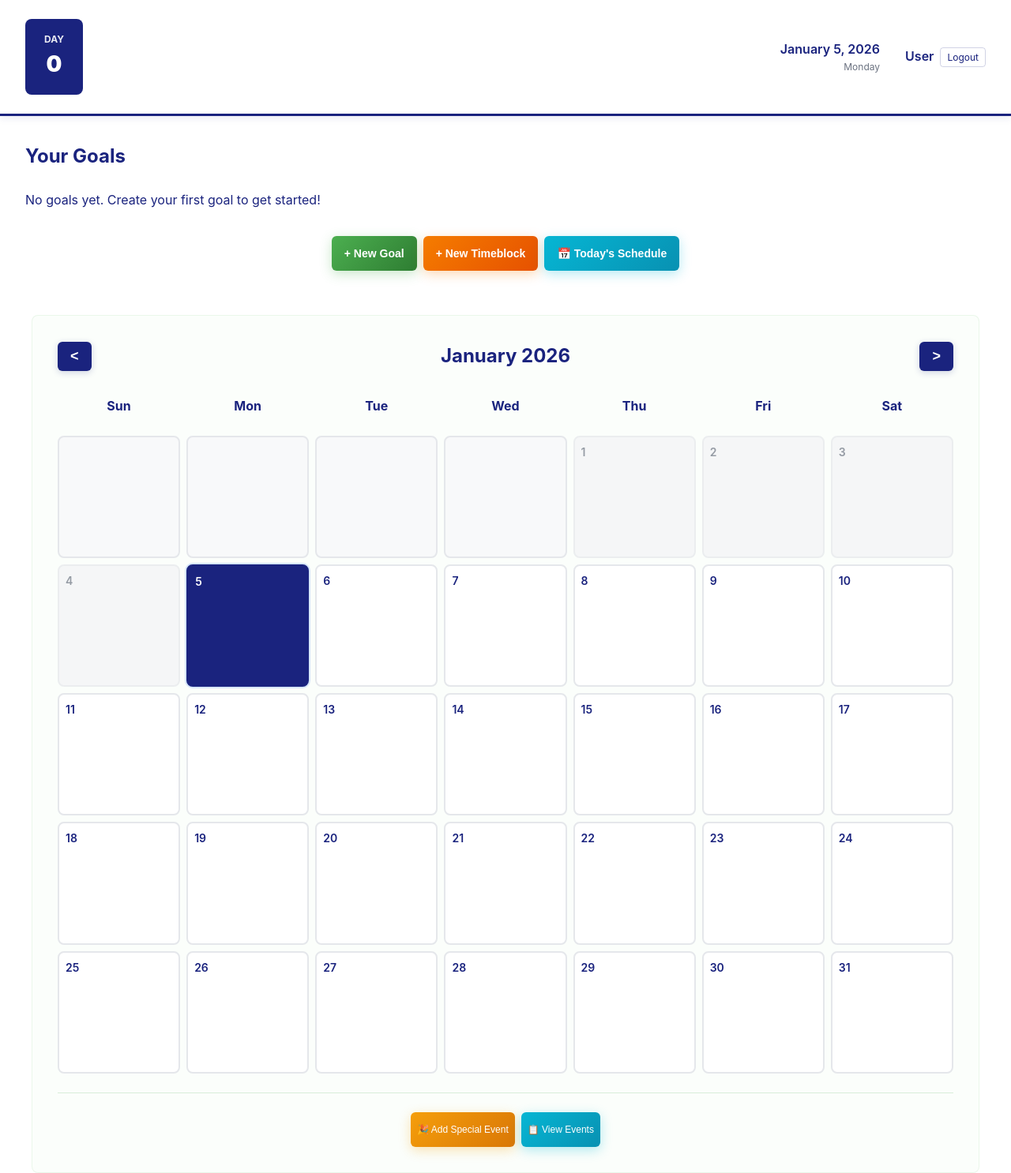
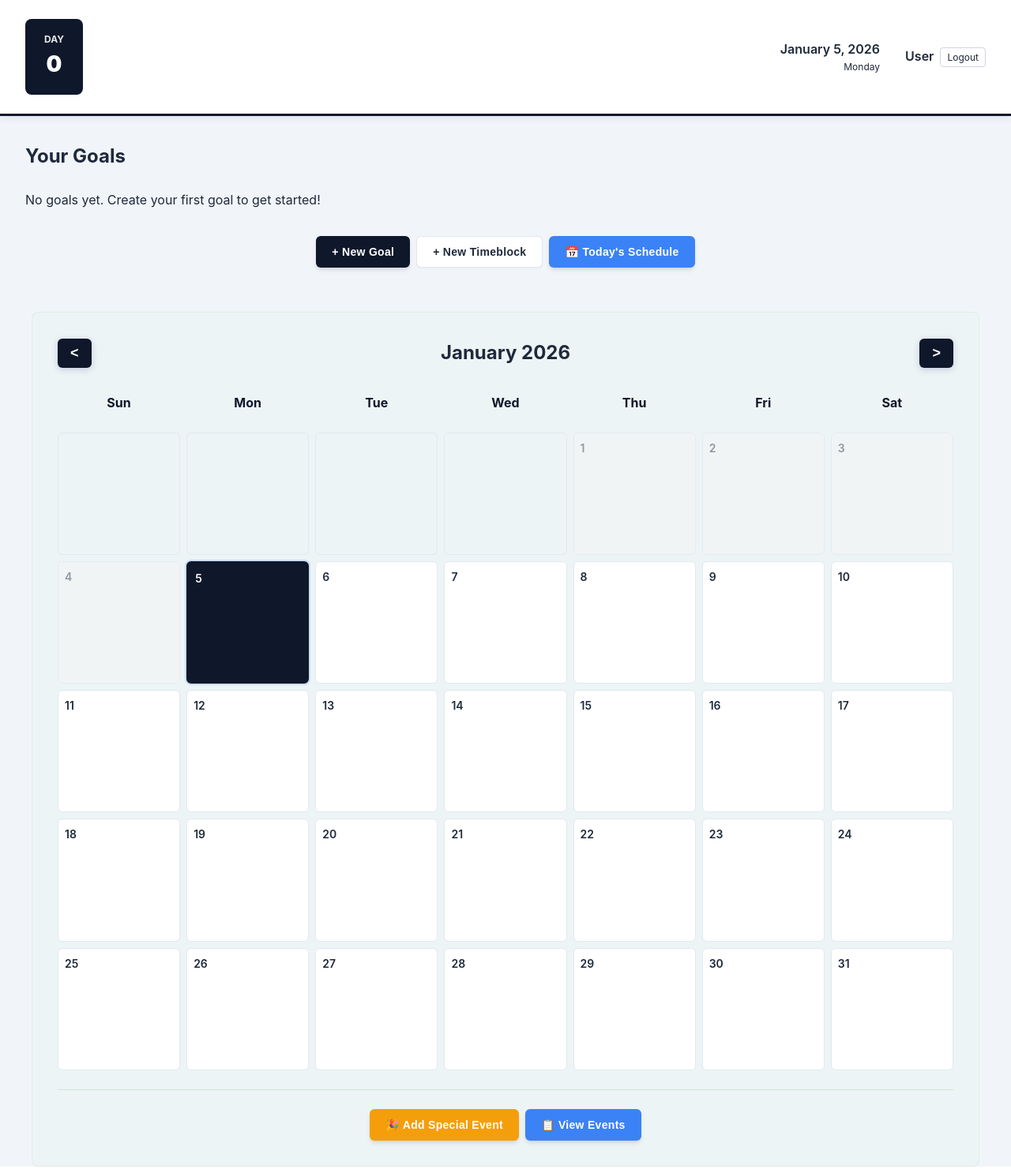
Before and after one commit to mdkhubaib94/GOLs, a Django app: page /dashboard/ in a window 1280 px wide. Shown: the whole page at 79% size. Run offline with Django 5.2, Linux system fonts and the light colour scheme; the visitor is signed in with stand-in values (Sample User, id 1); data that the repository does not hold is empty.

Commit message:
UI/UX Overhaul: New Slate & Teal theme, modernized components, and deployment fixes

```diff
--- a/goals/static/css/styles.css
+++ b/goals/static/css/styles.css
@@ -9,26 +9,64 @@
 }
 
 :root {
-    /* Colors - Updated to match landing page */
-    --primary: #1a237e;
-    --primary-dark: #0d1b5e;
-    --secondary: #4caf50;
+    /* =========================================
+       DESIGN SYSTEM - SLATE & TEAL THEME
+       ========================================= */
+
+    /* Primary Paradigm: Professional & Calm */
+    --primary: #0f172a;
+    /* Slate 900 - Headings, Primary Actions */
+    --primary-light: #334155;
+    /* Slate 700 */
+    --accent: #0d9488;
+    /* Teal 600 - Highlights, Success actions */
+    --accent-hover: #0f766e;
+    /* Teal 700 */
+
+    /* Semantic Colors */
+    --secondary: #0d9488;
+    /* Teal as secondary for continuity */
+    --success: #10b981;
+    /* Emerald 500 */
     --danger: #ef4444;
-    --warning: #f57c00;
-    --info: #06b6d4;
-    --light: #f8f9fa;
-    --dark: #1a237e;
-    --gray: #6b7280;
-    --border: #e5e7eb;
-
-    /* Goal type colors for calendar dots */
-    --color-gym: #22c55e;
+    /* Red 500 */
+    --warning: #f59e0b;
+    /* Amber 500 */
+    --info: #3b82f6;
+    /* Blue 500 */
+
+    /* Neutral/Surface Colors */
+    --bg-app: #f1f5f9;
+    /* Slate 100 - Main Background */
+    --surface: #ffffff;
+    /* White - Cards/Modals */
+    --surface-hover: #f8fafc;
+    /* Slate 50 */
+    --border: #e2e8f0;
+    /* Slate 200 */
+    --text-main: #1e293b;
+    /* Slate 800 */
+    --text-muted: #64748b;
+    /* Slate 500 */
+
+    /* Shadows (Elevation) */
+    --shadow-sm: 0 1px 2px 0 rgb(0 0 0 / 0.05);
+    --shadow-md: 0 4px 6px -1px rgb(0 0 0 / 0.1), 0 2px 4px -2px rgb(0 0 0 / 0.1);
+    --shadow-lg: 0 10px 15px -3px rgb(0 0 0 / 0.1), 0 4px 6px -4px rgb(0 0 0 / 0.1);
+    --shadow-xl: 0 20px 25px -5px rgb(0 0 0 / 0.1), 0 8px 10px -6px rgb(0 0 0 / 0.1);
+
+    /* Goal type colors */
+    --color-gym: #10b981;
     --color-exam: #ef4444;
     --color-course: #3b82f6;
-    --color-coding: #f59e0b;
-    --color-hifz: #8b5cf6;
-
-    /* Spacing */
+    --color-coding: #8b5cf6;
+    --color-hifz: #f59e0b;
+
+    /* Spacing & Layout */
+    --radius-sm: 6px;
+    --radius-md: 12px;
+    --radius-lg: 16px;
+
     --spacing-xs: 4px;
     --spacing-sm: 8px;
     --spacing-md: 16px;
@@ -36,14 +74,16 @@
     --spacing-xl: 32px;
 
     /* Typography */
-    --font-primary: -apple-system, BlinkMacSystemFont, 'Segoe UI', Roboto, Oxygen, Ubuntu, Cantarell, sans-serif;
+    --font-primary: 'Inter', -apple-system, BlinkMacSystemFont, 'Segoe UI', Roboto, sans-serif;
 }
 
 body {
     font-family: var(--font-primary);
-    background-color: #ffffff;
-    color: var(--dark);
+    background-color: var(--bg-app);
+    color: var(--text-main);
     line-height: 1.6;
+    -webkit-font-smoothing: antialiased;
+    -moz-osx-font-smoothing: grayscale;
 }
 
 /* ================================================
@@ -394,23 +434,24 @@ body {
 
 .calendar-date {
     aspect-ratio: 1;
-    border: 2px solid var(--border);
-    border-radius: 8px;
+    border: 1px solid var(--border);
+    border-radius: var(--radius-sm);
     padding: var(--spacing-sm);
-    background-color: white;
+    background-color: var(--surface);
     cursor: pointer;
-    transition: all 0.3s;
+    transition: all 0.2s;
     position: relative;
     display: flex;
     flex-direction: column;
     justify-content: flex-start;
     min-height: 100px;
-    min-width: 44px; /* Minimum touch target */
 }
 
 .calendar-date:hover {
-    box-shadow: 0 4px 12px rgba(0, 0, 0, 0.1);
-    border-color: var(--primary);
+    box-shadow: var(--shadow-md);
+    border-color: var(--info);
+    transform: translateY(-2px);
+    z-index: 10;
 }
 
 .calendar-date.has-timeblocks:hover {
@@ -498,79 +539,84 @@ body {
    ================================================ */
 
 .btn {
-    padding: var(--spacing-sm) var(--spacing-md);
+    padding: 10px 20px;
     border: none;
-    border-radius: 6px;
+    border-radius: var(--radius-sm);
     cursor: pointer;
     font-weight: 600;
     font-size: 14px;
-    transition: all 0.3s;
+    transition: all 0.2s ease;
     text-decoration: none;
-    display: inline-block;
-    min-height: 44px; /* Minimum touch target size */
-    display: flex;
+    display: inline-flex;
     align-items: center;
     justify-content: center;
-    text-align: center;
+    gap: 8px;
+    letter-spacing: 0.3px;
+    min-height: 40px;
+}
+
+.btn:active {
+    transform: scale(0.98);
 }
 
 .btn-primary {
-    background: linear-gradient(135deg, var(--secondary), #2e7d32);
+    background-color: var(--primary);
     color: white;
-    box-shadow: 0 4px 15px rgba(76, 175, 80, 0.3);
+    box-shadow: var(--shadow-md);
 }
 
 .btn-primary:hover {
-    transform: translateY(-2px);
-    box-shadow: 0 6px 20px rgba(76, 175, 80, 0.4);
+    background-color: var(--primary-light);
+    transform: translateY(-1px);
+    box-shadow: var(--shadow-lg);
 }
 
 .btn-secondary {
-    background: linear-gradient(135deg, var(--warning), #e65100);
+    background-color: white;
+    color: var(--text-main);
+    border: 1px solid var(--border);
+    box-shadow: var(--shadow-sm);
+}
+
+.btn-secondary:hover {
+    background-color: var(--surface-hover);
+    border-color: var(--text-muted);
+    transform: translateY(-1px);
+}
+
+.btn-info {
+    background-color: var(--info);
     color: white;
-    box-shadow: 0 4px 15px rgba(245, 124, 0, 0.3);
-}
-
-.btn-secondary:hover {
-    transform: translateY(-2px);
-    box-shadow: 0 6px 20px rgba(245, 124, 0, 0.4);
-}
-
-.btn-info {
-    background: linear-gradient(135deg, var(--info), #0891b2);
+    box-shadow: var(--shadow-md);
+}
+
+.btn-info:hover {
+    background-color: #2563eb;
+    /* Blue 600 */
+    box-shadow: var(--shadow-lg);
+}
+
+.btn-warning {
+    background-color: var(--warning);
     color: white;
-    box-shadow: 0 4px 15px rgba(6, 182, 212, 0.3);
-}
-
-.btn-info:hover {
-    transform: translateY(-2px);
-    box-shadow: 0 6px 20px rgba(6, 182, 212, 0.4);
-}
-
-.btn-warning {
-    background: linear-gradient(135deg, #f59e0b, #d97706);
-    color: white;
-    box-shadow: 0 4px 15px rgba(245, 158, 11, 0.3);
+    box-shadow: var(--shadow-md);
 }
 
 .btn-warning:hover {
-    transform: translateY(-2px);
-    box-shadow: 0 6px 20px rgba(245, 158, 11, 0.4);
+    background-color: #d97706;
+    /* Amber 600 */
 }
 
 .btn-danger {
-    background-color: var(--danger);
-    color: white;
+    background-color: white;
+    color: var(--danger);
+    border: 1px solid var(--danger);
 }
 
 .btn-danger:hover {
-    background-color: #dc2626;
-}
-
-.btn-small {
-    padding: var(--spacing-xs) var(--spacing-sm);
-    font-size: 12px;
-    font-weight: 500;
+    background-color: #fef2f2;
+    /* Red 50 */
+    box-shadow: var(--shadow-sm);
 }
 
 /* ================================================
```
Also changed, not shown: other parts of goals/static/css/styles.css (+140 -51 lines).
